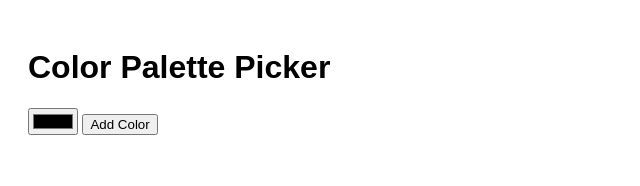
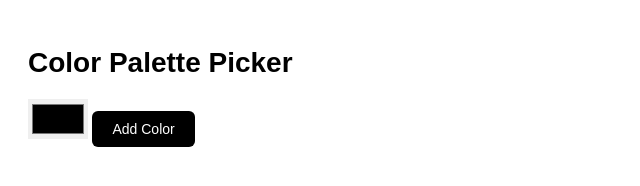
Before and after one commit to Aditi15042006/color-palette-picker, a plain HTML site: page index.html in a window 1280 px wide. Shown: the whole page, without its empty margins (0-640 px from the left). Drawn offline with Linux system fonts and the light colour scheme.

Commit message:
Update style.css

```diff
--- a/style.css
+++ b/style.css
@@ -15,3 +15,37 @@ body {
     border-radius: 6px;
     border: 1px solid #000;
 }
+h1 {
+    font-size: 28px;
+    margin-bottom: 20px;
+}
+
+input[type="color"] {
+    width: 60px;
+    height: 40px;
+    border: none;
+    cursor: pointer;
+}
+
+button {
+    padding: 10px 20px;
+    background: black;
+    color: white;
+    border: none;
+    border-radius: 6px;
+    cursor: pointer;
+    font-size: 14px;
+}
+
+button:hover {
+    opacity: 0.8;
+}
+
+.color-box {
+    cursor: pointer;
+    transition: transform 0.2s;
+}
+
+.color-box:hover {
+    transform: scale(1.1);
+}
```
